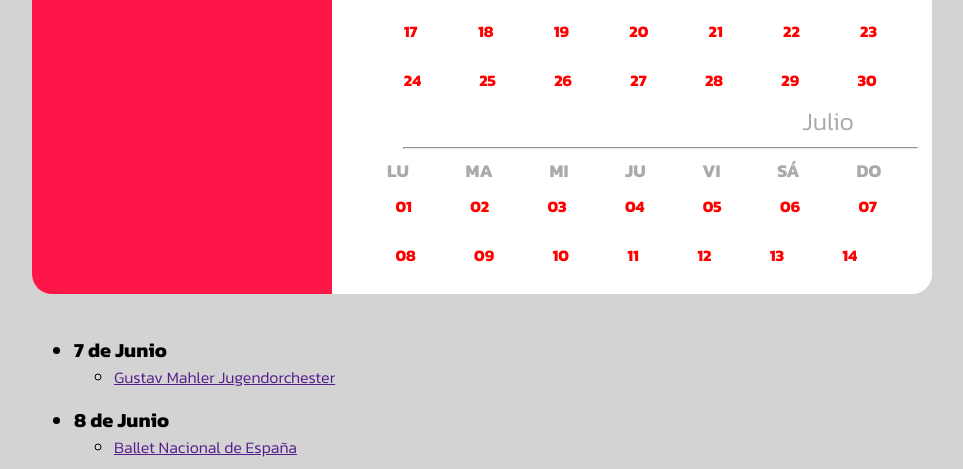
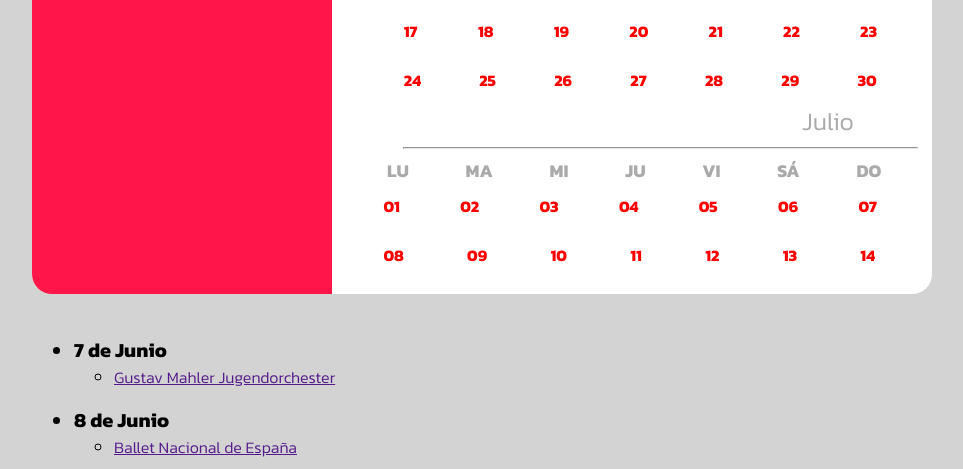
Before and after one commit to DavidHlanz/DavidHlanz.github.io, a plain HTML site: page index.html in a window 1280 px wide. Shown: the part 331-800 px from the top of the page, without its empty margins (158-1121 px from the left). Drawn offline with Linux system fonts and the light colour scheme.

Commit message:
Update styles.css

```diff
--- a/styles.css
+++ b/styles.css
@@ -121,12 +121,12 @@ body {
 
 .sixth-week {
   margin-top: 40px;
-  word-spacing: 55px;
+  word-spacing: 57px;
 }
 
 .seventh-week {
   margin-top: 25px;
-  word-spacing: 55px;
+  word-spacing: 60px;
 }
 
 .color a {
```
